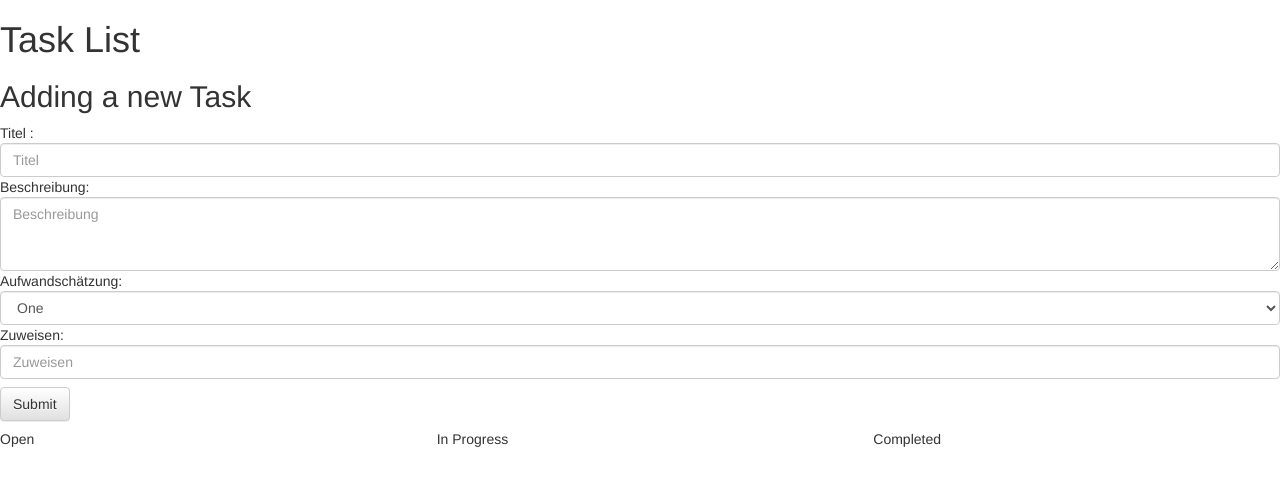
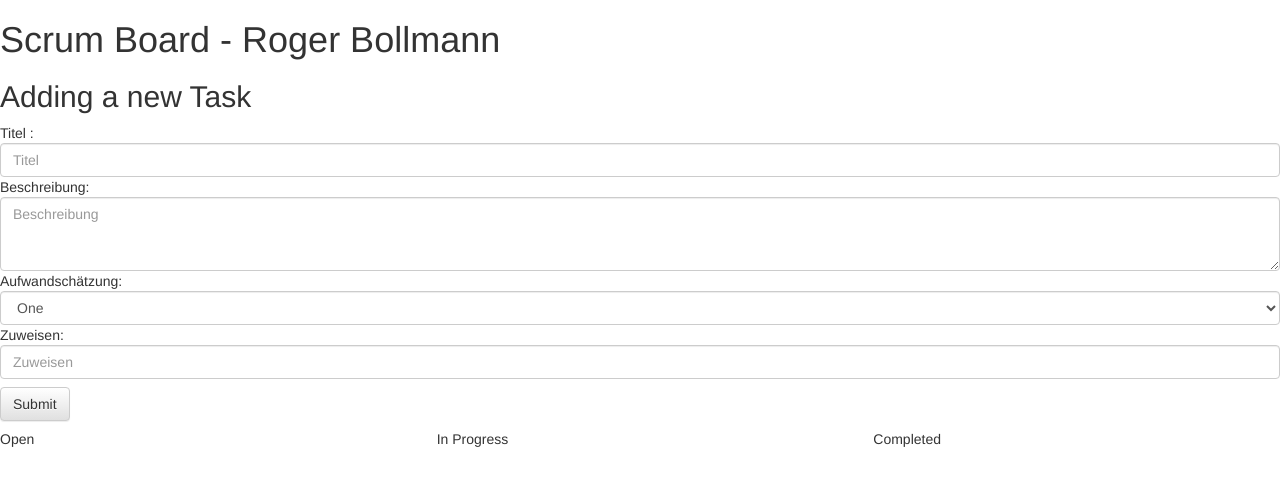
Before and after one commit to rogerbollmann/ScrumBoard, a website: page public/index.html in a window 1280 px wide. Drawn offline with nearby package versions, Linux system fonts and the light colour scheme; no server answers.

Commit message:
Title refactored

```diff
--- a/public/index.html
+++ b/public/index.html
@@ -22,7 +22,7 @@
 
 <div id="modal"></div>
 
-<h1>Task List</h1>
+<h1>Scrum Board - Roger Bollmann</h1>
 <h2>Adding a new Task</h2>
 <div id="taskapp">
     <div>
```
